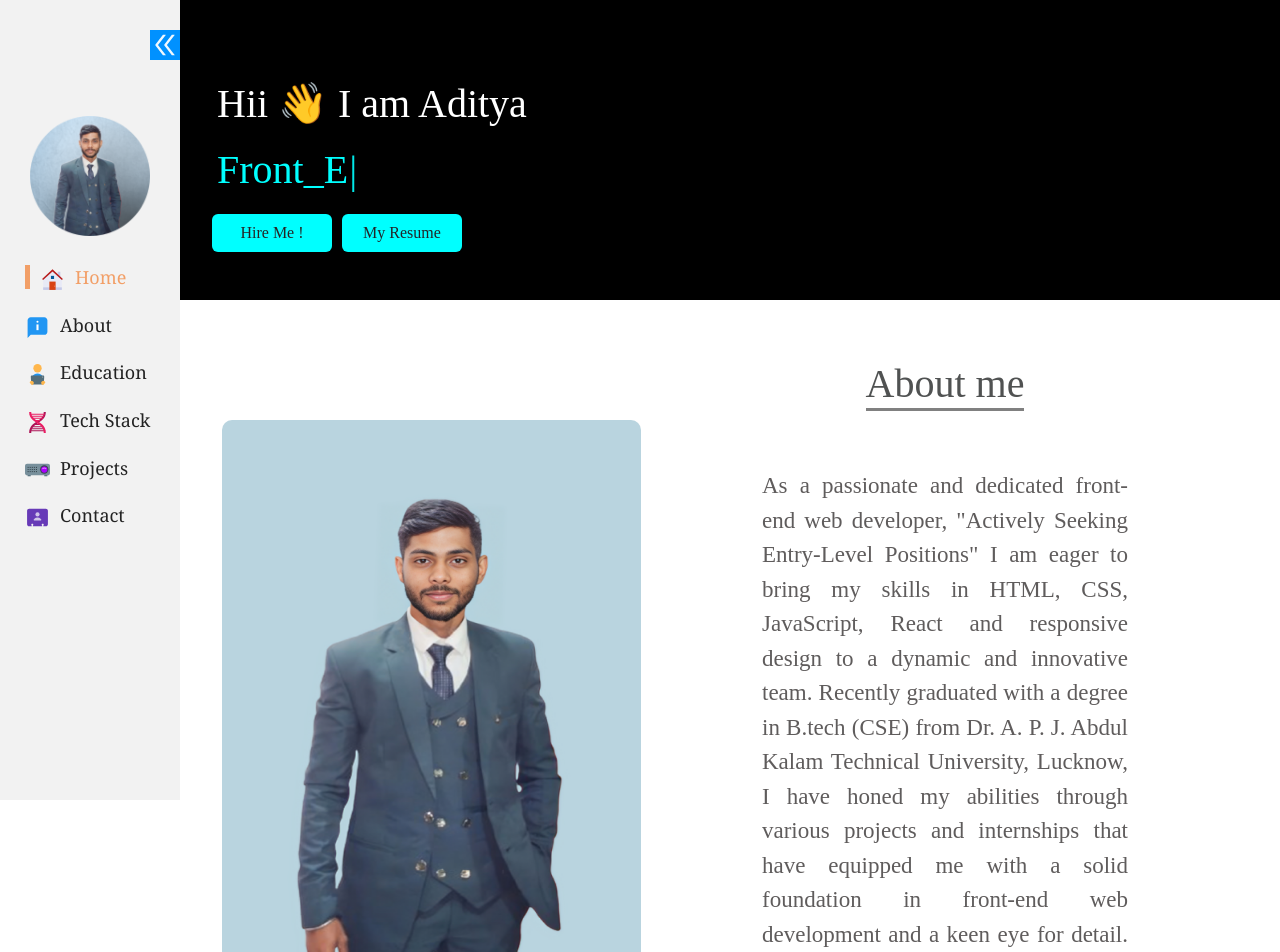
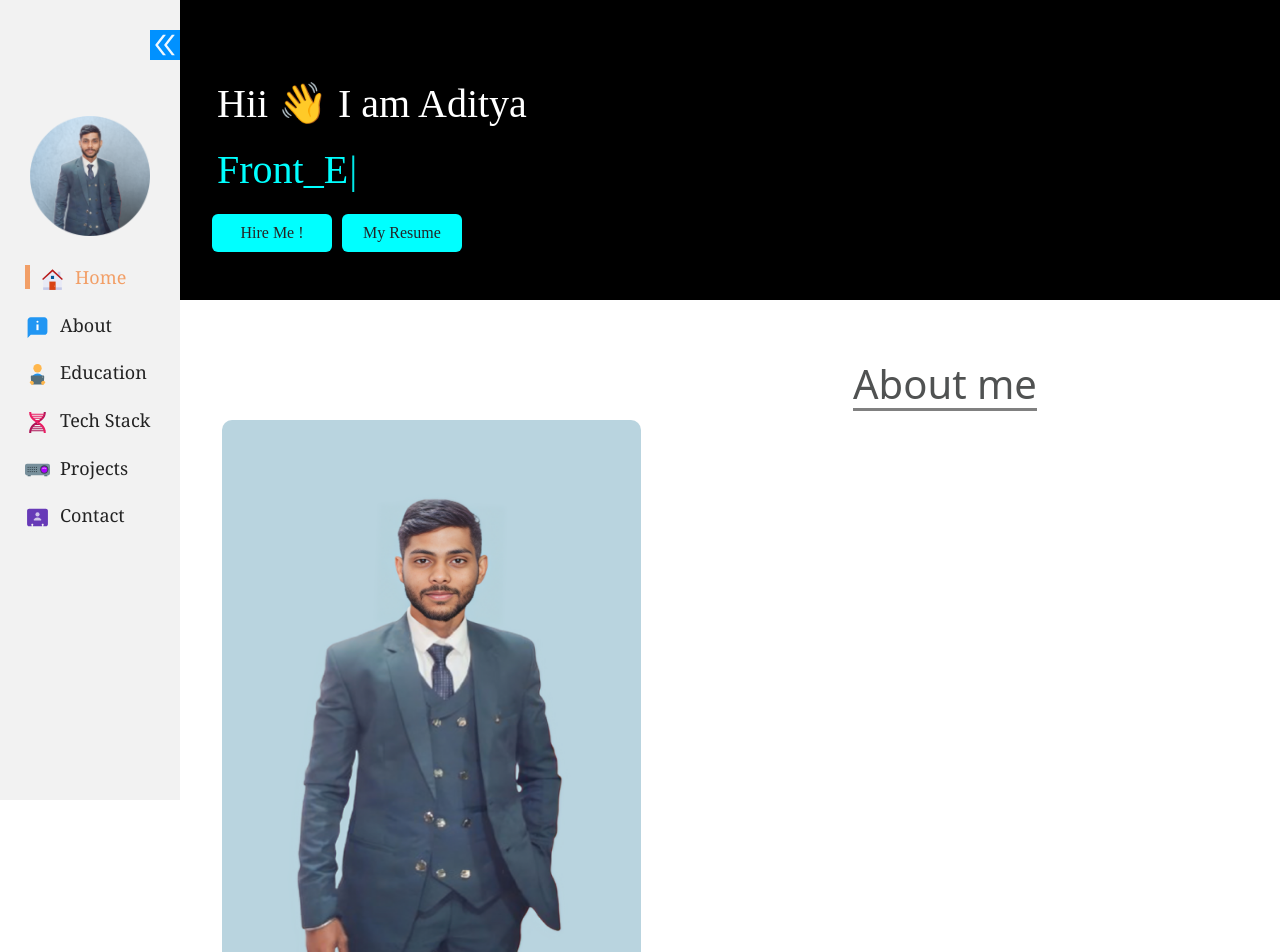
Before and after one commit to adidaksh/portfolio-mern-project, a React (Create React App) app: page / in a window 1280 px wide. Shown: the top 952 px of the page. Built offline with nearby package versions, Linux system fonts and the light colour scheme.

Commit message:
Update about.css

```diff
--- a/src/pages/About/about.css
+++ b/src/pages/About/about.css
@@ -18,7 +18,7 @@
     justify-content: center;
 }
 .about-content h1{
-    font-family: cursive;
+
     border-bottom: 3px solid grey;
     color: rgb(80, 82, 82);
 }
@@ -29,7 +29,7 @@
     font-weight: 400;
     font-family: Playfair Display;
     font-size: 23px;
-    color: rgb(95, 92, 92);
+    color: #fff;
 
 }
 
```
